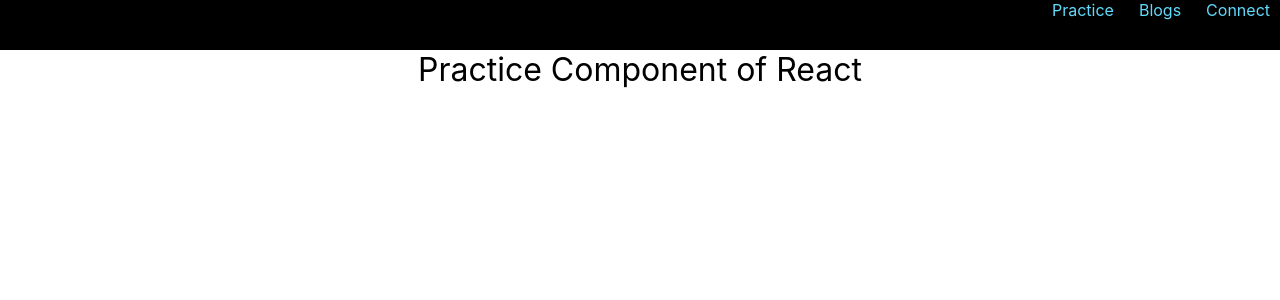
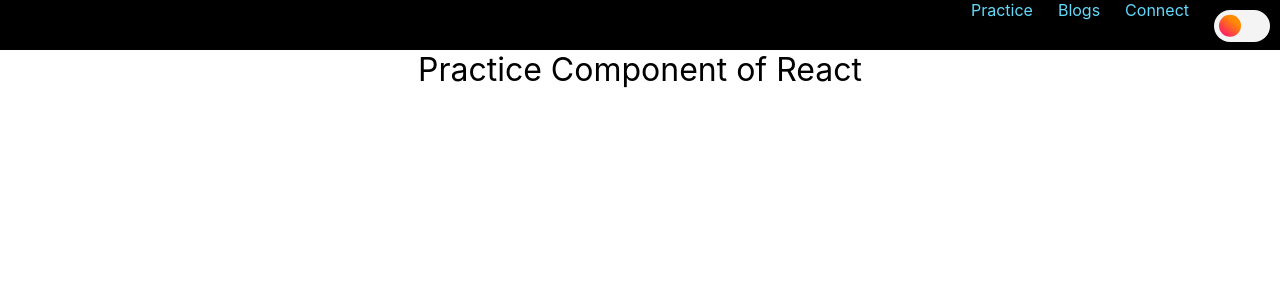
Before and after one commit to thejaduijin/React_Practice, a React (Create React App) app: page / in a window 1280 px wide. Shown: the top 300 px of the page. Built offline with nearby package versions, Linux system fonts and the light colour scheme.

Commit message:
toggle button added for theme change

```diff
--- a/src/components/Header.jsx
+++ b/src/components/Header.jsx
@@ -1,5 +1,6 @@
 import React from 'react'
 import { Link } from 'react-router-dom'
+import ToggleButton from './ToogleButton/ToggleButton'
 function Header() {
     return (
         <div style={{ backgroundColor: "black", width: "100%", height: "50px", color: "white" }}>
@@ -7,6 +8,7 @@ function Header() {
                 <Link className="Link" to="/">Practice</Link>
                 <Link className="Link" to="/blogs">Blogs</Link>
                 <Link className="Link" to="/connect">Connect</Link>
+                <ToggleButton></ToggleButton>
             </nav>
         </div>
     )
--- /dev/null
+++ b/src/components/ToogleButton/ToggleButton.css
@@ -0,0 +1,60 @@
+/* From Uiverse.io by satyamchaudharydev */
+/* The switch - the box around the slider */
+.switch {
+    margin-top: 10px;
+    display: block;
+    --width-of-switch: 3.5em;
+    --height-of-switch: 2em;
+    /* size of sliding icon -- sun and moon */
+    --size-of-icon: 1.4em;
+    /* it is like a inline-padding of switch */
+    --slider-offset: 0.3em;
+    position: relative;
+    width: var(--width-of-switch);
+    height: var(--height-of-switch);
+  }
+
+  /* Hide default HTML checkbox */
+  .switch input {
+    opacity: 0;
+    width: 0;
+    height: 0;
+  }
+
+  /* The slider */
+  .slider {
+    position: absolute;
+    cursor: pointer;
+    top: 0;
+    left: 0;
+    right: 0;
+    bottom: 0;
+    background-color: #f4f4f5;
+    transition: .4s;
+    border-radius: 30px;
+  }
+
+  .slider:before {
+    position: absolute;
+    content: "";
+    height: var(--size-of-icon,1.4em);
+    width: var(--size-of-icon,1.4em);
+    border-radius: 20px;
+    left: var(--slider-offset,0.3em);
+    top: 50%;
+    transform: translateY(-50%);
+    background: linear-gradient(40deg,#ff0080,#ff8c00 70%);
+    ;
+   transition: .4s;
+  }
+
+  input:checked + .slider {
+    background-color: #303136;
+  }
+
+  input:checked + .slider:before {
+    left: calc(100% - (var(--size-of-icon,1.4em) + var(--slider-offset,0.3em)));
+    background: #303136;
+    /* change the value of second inset in box-shadow to change the angle and direction of the moon  */
+    box-shadow: inset -3px -2px 5px -2px #8983f7, inset -10px -4px 0 0 #a3dafb;
+  }
--- /dev/null
+++ b/src/components/ToogleButton/ToggleButton.jsx
@@ -0,0 +1,20 @@
+import React from 'react'
+import "./ToggleButton.css"
+function ToggleButton() {
+    const test = () =>{
+        console.log("Toggle button clicked");
+        // Add your functionality here
+        // For example, you could use a Redux action to toggle a boolean state
+        // dispatch({ type: "TOGGLE_BUTTON_STATE" });
+    }
+    return (
+        <>
+            <label class="switch">
+                <input type="checkbox" />
+                <span class="slider" onChange={test}></span>
+            </label>
+        </>
+    )
+}
+
+export default ToggleButton
--- a/src/index.js
+++ b/src/index.js
@@ -11,6 +11,11 @@ root.render(
   </React.StrictMode>
 );
 
+
+// To test & watch the virtual dom of the App component, uncomment the following line:
+// console.log(<App />);
+
+
 // If you want to start measuring performance in your app, pass a function
 // to log results (for example: reportWebVitals(console.log))
 // or send to an analytics endpoint. Learn more: https://bit.ly/CRA-vitals
```
